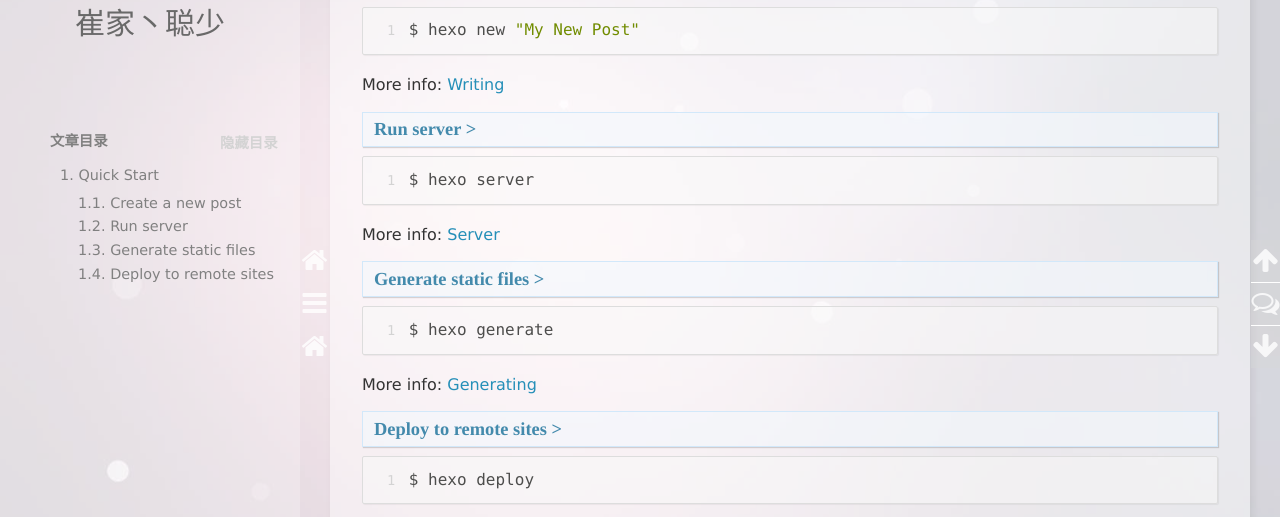
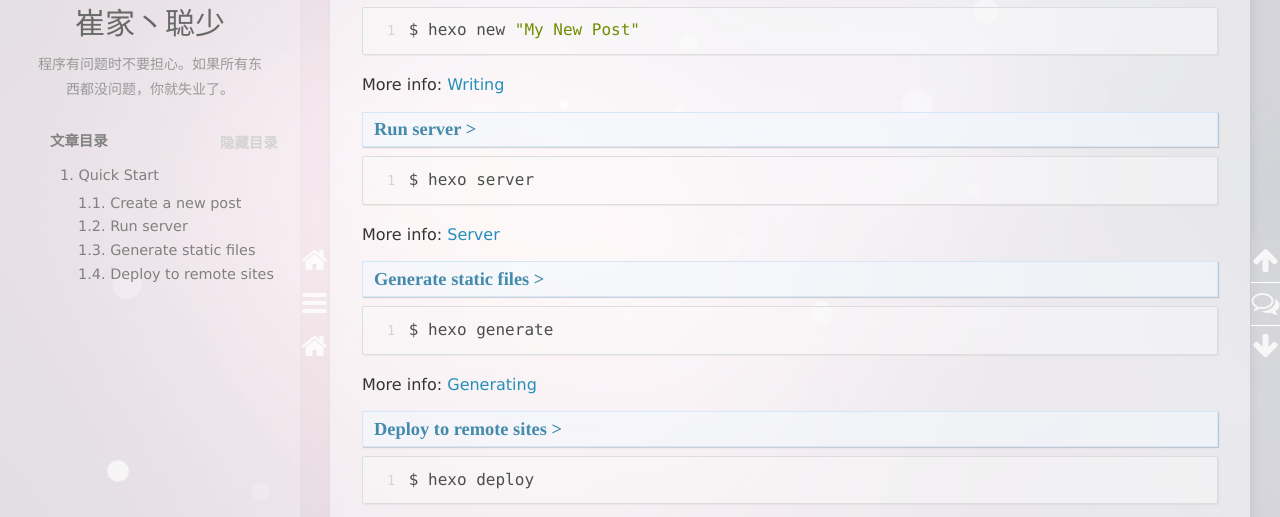
Before and after one commit to ia6599/ia6599.github.io, a plain HTML site: page 2018/11/13/hello-world/index.html in a window 1280 px wide. Shown: the part 254-771 px from the top of the page. Drawn offline with nearby package versions, Linux system fonts and the light colour scheme; some packages are replaced by stand-ins of ours; a script that the page names is missing.

Commit message:
Site updated: 2018-11-14 20:09:16

```diff
--- a/2018/11/13/hello-world/index.html
+++ b/2018/11/13/hello-world/index.html
@@ -103,6 +103,8 @@
           <h1 class="header-author"><a href="/">崔家丶聪少</a></h1>
         </hgroup>
 
+
+        <p class="header-subtitle">程序有问题时不要担心。如果所有东西都没问题，你就失业了。</p>
 
 
 
@@ -227,6 +229,8 @@
             <hgroup>
               <h1 class="header-author"><a href="/" title="回到主页">崔家丶聪少</a></h1>
             </hgroup>
+
+            <p class="header-subtitle">程序有问题时不要担心。如果所有东西都没问题，你就失业了。</p>
 
             <nav class="header-menu">
                 <ul>
```
Also changed, not shown: archives/2018/11/index.html (+4 -0 lines), archives/2018/index.html (+4 -0 lines), archives/index.html (+4 -0 lines), index.html (+4 -0 lines).
